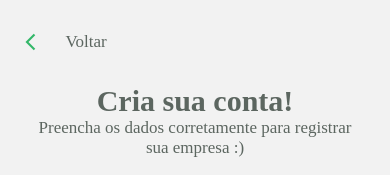
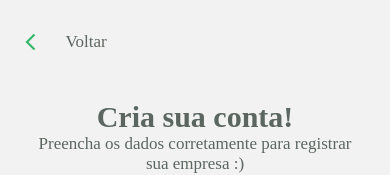
Before and after one commit to maeceloacm1998/GoGreen, a React Native app: screen /EnterpriseForm in a window 390 px wide. Shown: the top 175 px of the page. Built offline with nearby package versions, Linux system fonts and the light colour scheme.

Commit message:
styled: adjust vertical spacing in container

```diff
--- a/src/screens/authentication/enterpriseForm/styled.ts
+++ b/src/screens/authentication/enterpriseForm/styled.ts
@@ -5,7 +5,7 @@ import themes from "../../../themes/themes";
 export const Container = styled.View`
   flex: 1;
   align-items: center;
-  padding: 0 16px;
+  padding: 16px 16px;
 `;
 
 export const Title = styled.Text`
```
